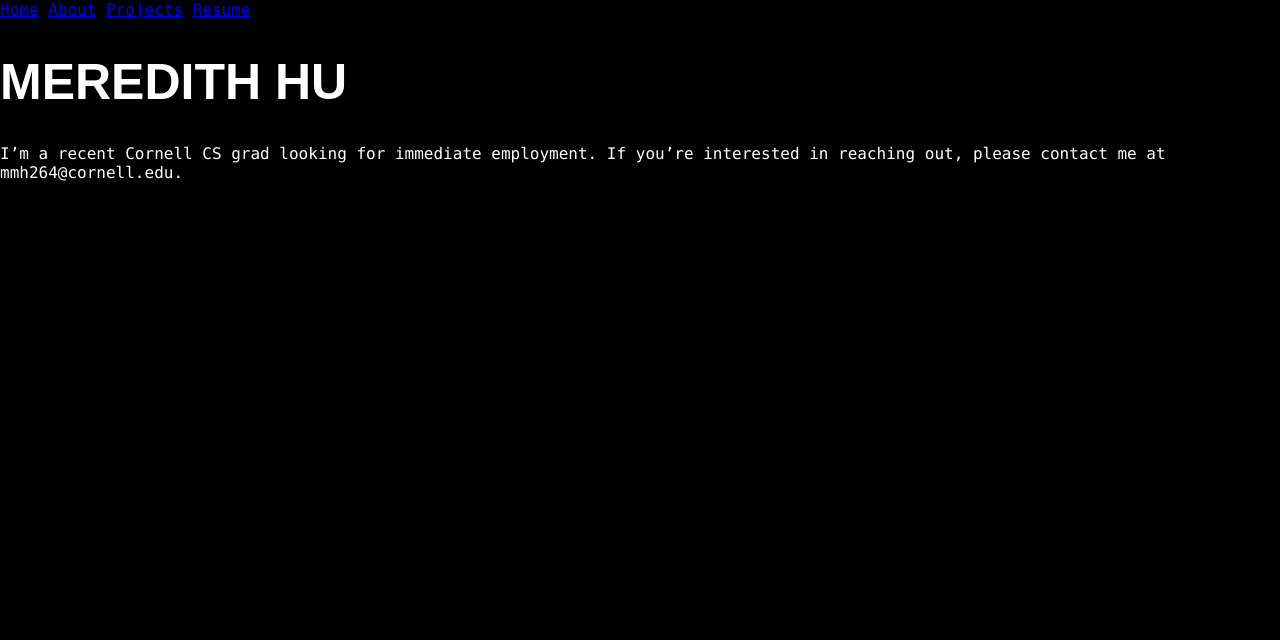
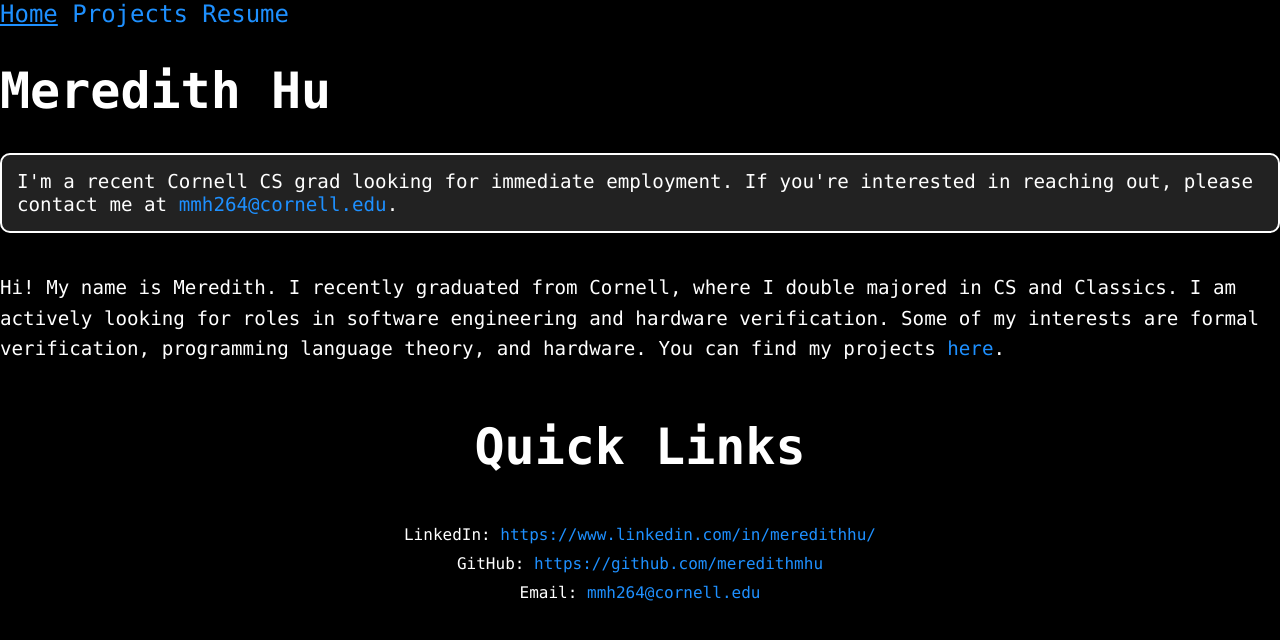
Before and after one commit to meredithmhu/meredithmhu.github.io, a Jekyll site: the page built from index.md, in a window 1280 px wide. Shown: the top 640 px of the page. Built offline with Jekyll 4.4.1, drawn with Linux system fonts in a browser that asks for light colours.

Commit message:
greatly improved homepage: has very effective description and contact links now. next project will be improving the projects page to feature relevant technologies associated with each project

```diff
--- a/_layouts/default.html
+++ b/_layouts/default.html
@@ -9,7 +9,6 @@
 <body>
     <nav>
         <a href="/">Home</a>
-		<a href="/about.html">About</a>
 		<a href="/projects.html">Projects</a>
 		<a href="/resume/resume.html">Resume</a>
     </nav>
--- a/assets/css/style.css
+++ b/assets/css/style.css
@@ -3,17 +3,22 @@ body {
   margin: 0;
   font-family: monaco, monospace;
 
-  /* black background for website */
+  /* Black background for website */
   background-color: #000000;
 
-  /* white text */
+  /* White text */
   color: #FFFFFF;
+}
+
+/* Increase font size for navbar links */
+nav {
+  font-size: 1.5rem; /* Adjust the size as needed */
+}
 
 /* Class for heading 1's in markdown, for now */
 h1 {
-    font-family: 'Exo 2', sans-serif;
+  font-family: monaco, monospace;
   color: #FFFFFF;
-    text-transform: uppercase;
   font-size: 50px;
 }
 
@@ -49,13 +54,11 @@ body {
 }
 
 .nav-left a h2 {
-        display: inline-block;
-        /* Ensures inline placement for navigation items */
+  display: inline-block; /* Ensures inline placement for navigation items */
 }
 
 .nav-left a:hover h2 {
-        color: #555;
-        /* Hover effect */
+  color: #555; /* Hover effect */
 }
 
 .nav-right {
@@ -67,12 +70,53 @@ body {
 }
 
 .nav-right .site-title h1 {
-        display: inline-block;
-        /* Ensures inline placement for title */
+  display: inline-block; /* Ensures inline placement for title */
 }
 
 .nav-right .site-title:hover h1 {
-        color: #555;
-        /* Hover effect */
+  color: #555; /* Hover effect */
 }
+
+.intro-box {
+  border: 2px solid #FFFFFF; /* White border */
+  padding: 15px;            /* Add padding inside the box */
+  margin: 20px 0 40px 0;    /* Extra space below the box (adjust as needed) */
+  border-radius: 10px;      /* Rounded corners */
+  background-color: #222222; /* Dark gray background */
+  color: #FFFFFF;           /* White text */
+  font-size: 1.2rem;          /* Text size */
 }
+
+/* Style the paragraph after the box */
+p.interests {
+  font-size: 1.2rem;        /* Larger text size for interests paragraph */
+  line-height: 1.6;         /* Improve readability with more line spacing */
+  margin-top: 20px;         /* Extra space between paragraphs (optional) */
+}
+
+.centered {
+  display: flex;
+  flex-direction: column;
+  align-items: center; /* Horizontally center */
+  justify-content: center; /* Vertically center */
+  text-align: center; /* Center the text inside */
+  margin: 0 auto; /* Center the block on the page */
+}
+
+ul {
+  list-style-type: none; /* Remove bullets */
+  padding: 0; /* Remove padding */
+}
+
+ul li {
+  margin-bottom: 10px; /* Add spacing between links */
+}
+
+a {
+  color: #1e90ff; /* Link color */
+  text-decoration: none; /* Remove underline */
+}
+
+a:hover {
+  text-decoration: underline; /* Add underline on hover */
+}
--- a/index.md
+++ b/index.md
@@ -6,4 +6,21 @@ content: hello
 
 <h1>Meredith Hu</h1>
 
-I'm a recent Cornell CS grad looking for immediate employment. If you're interested in reaching out, please contact me at mmh264@cornell.edu.
+<div class="intro-box">
+    I'm a recent Cornell CS grad looking for immediate employment. If you're interested in reaching out, please contact me at <a href="mailto:mmh264@cornell.edu">mmh264@cornell.edu</a>.
+</div>
+
+
+<p class="interests">
+    Hi! My name is Meredith. I recently graduated from Cornell, where I double majored in CS and Classics. I am actively looking for roles in software engineering and hardware verification. Some of my interests are formal verification, programming language theory, and hardware. You can find my projects <a href="./projects.html">here</a>.
+</p>
+
+<div class="centered">
+  <h1>Quick Links</h1>
+
+  <ul>
+    <li>LinkedIn: <a href="https://www.linkedin.com/in/meredithhu/">https://www.linkedin.com/in/meredithhu/</a></li>
+    <li>GitHub: <a href="https://github.com/meredithmhu">https://github.com/meredithmhu</a></li>
+    <li>Email: <a href="mailto:mmh264@cornell.edu">mmh264@cornell.edu</a></li>
+  </ul>
+</div>
```
Also changed, not shown: about.md (deleted, +0 -6 lines). Lines whose indentation alone changed are shown as unchanged.
